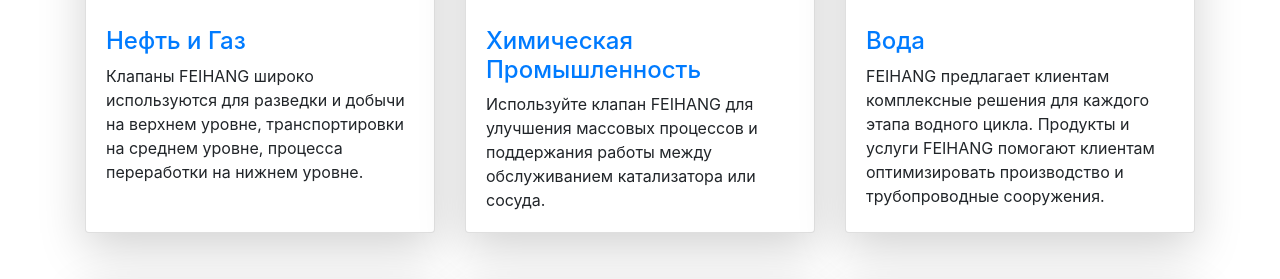
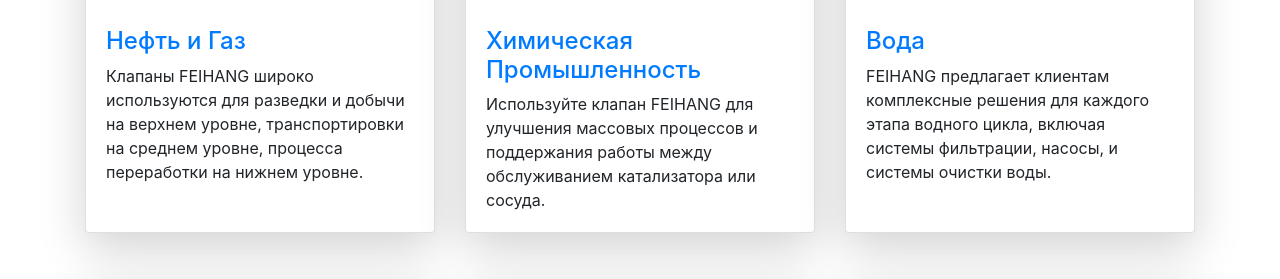
Before and after one commit to NodirByte/Controlvalve-Tech, a Django app: page /ru/ in a window 1280 px wide. Shown: the part 1478-1757 px from the top of the page. Run offline with Django 5.2, Linux system fonts and the light colour scheme; parts of the project's set-up code (start-up, migrations or seed data) failed here and were passed over; some libraries are stand-ins or nearby versions.

Commit message:
change the company text

```diff
--- a/website/templates/_solutions.html
+++ b/website/templates/_solutions.html
@@ -1,9 +1,9 @@
 {% load static %}
 <div class="container py-5" id="featured-3">
   {% if language == 'ru' %}
-  <h2 class="pb-2 mb-4 border-bottom text-start text-primary">РЕШЕНИЯ</h2>
+  <h2 class="pb-2 mb-4 border-bottom text-start text-primary">РЕШЕНИЯ ДЛЯ</h2>
   {% elif language == 'en' %}
-  <h2 class="pb-2 mb-4 border-bottom text-start text-primary">SOLUTIONS</h2>
+  <h2 class="pb-2 mb-4 border-bottom text-start text-primary">SOLUTIONS FOR</h2>
   {% endif %}
   <div class="row g-4 row-cols-1 row-cols-md-2 row-cols-lg-3">
     <div class="col">
@@ -19,7 +19,7 @@
           {% elif language == 'en' %}
           <h5 class="card-title fs-4 my-2 text-primary">Oil and Gas</h5>
           <p class="card-text">
-            FEIHANG valves are widely used for upstream exploration and production, midstream
+            FEIHANG VALVES are widely used for upstream exploration and production, midstream
             transportation, and downstream refining processes.
           </p>
           {% endif %}
@@ -53,15 +53,14 @@
           {% if language == 'ru' %}
           <h5 class="card-title fs-4 my-2 text-primary">Вода</h5>
           <p class="card-text">
-            FEIHANG предлагает клиентам комплексные решения для каждого этапа водного цикла.
-            Продукты и услуги FEIHANG помогают клиентам оптимизировать производство и трубопроводные
-            сооружения.
+            FEIHANG предлагает клиентам комплексные решения для каждого этапа водного цикла,
+            включая системы фильтрации, насосы, и системы очистки воды.
           </p>
           {% elif language == 'en' %}
           <h5 class="card-title fs-4 my-2 text-primary">Water</h5>
           <p class="card-text">
-            FEIHANG offers comprehensive solutions for each stage of the water cycle. FEIHANG
-            products and services help customers optimize production and pipeline facilities.
+            FEIHANG offers comprehensive solutions for each stage of the water cycle, including
+            filtration systems, pumps, and water treatment systems.
           </p>
           {% endif %}
         </div>
```
Also changed, not shown: website/templates/company.html (+28 -49 lines).
